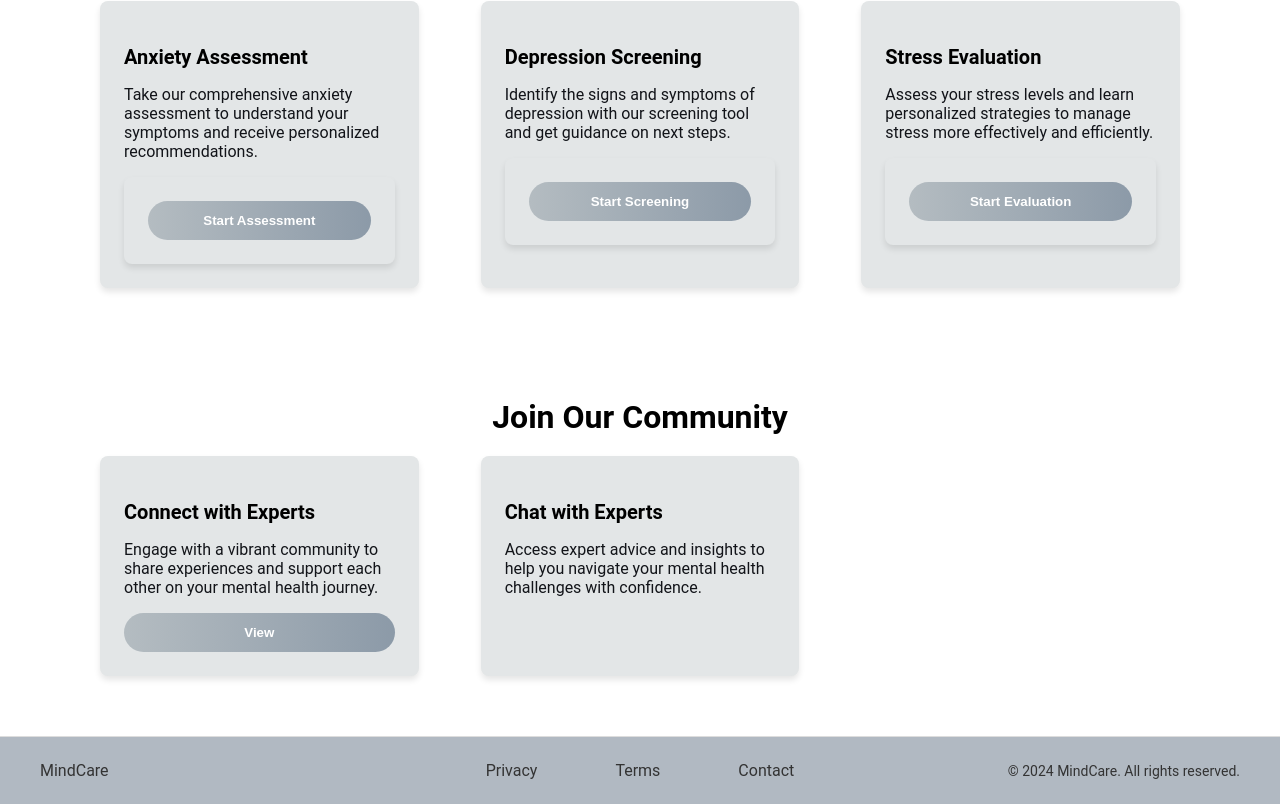
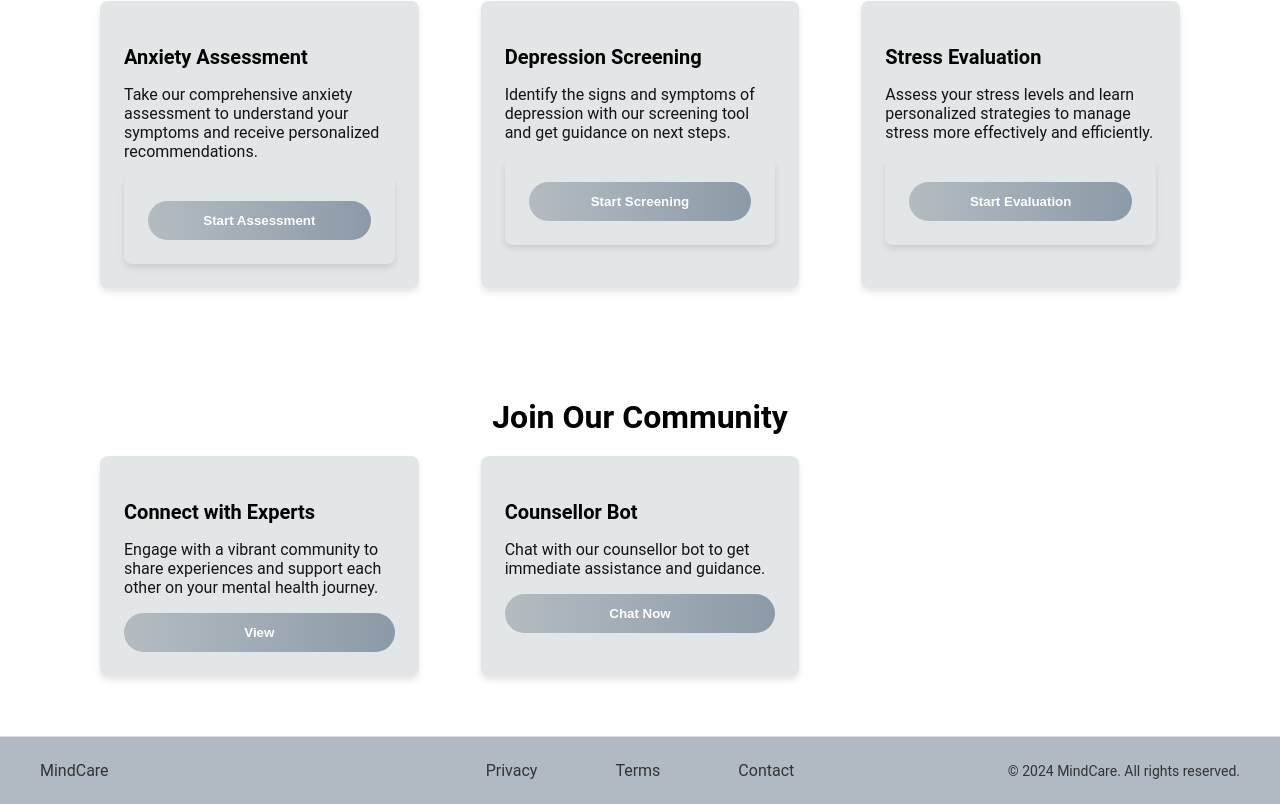
Before and after one commit to sanjoydasjoy/mindcare_javafest, a React (Create React App) app in the folder client/: page / in a window 1280 px wide. Shown: the part 803-1607 px from the top of the page. Built offline with nearby package versions, Linux system fonts and the light colour scheme.

Commit message:
Update Community.js

```diff
--- a/client/src/Components/Community.js
+++ b/client/src/Components/Community.js
@@ -1,14 +1,13 @@
+// src/pages/CommunityFeatures.js
 import React from 'react';
+import { useNavigate } from 'react-router-dom';
 import '../Allcss/CommunityPages/Community.css';
-import { useNavigate } from 'react-router-dom';
-
 
 export default function CommunityFeatures() {
-
   const navigate = useNavigate();
 
   const handleViewClick = () => {
-    navigate('/counsellors');
+    navigate('/counsellor-bot'); // Update this path
   };
 
   return (
@@ -20,15 +19,18 @@ export default function CommunityFeatures() {
           <p className="card-text">
             Engage with a vibrant community to share experiences and support each other on your mental health journey.
           </p>
-          <button className="view-button" onClick={handleViewClick}>
+          <button className="view-button" onClick={() => navigate('/counsellors')}>
             View
           </button>
         </div>
         <div className="card-got">
-          <h3 className="card-title">Chat with Experts</h3>
+          <h3 className="card-title">Counsellor Bot</h3> {/* Update title */}
           <p className="card-text">
-            Access expert advice and insights to help you navigate your mental health challenges with confidence.
+            Chat with our counsellor bot to get immediate assistance and guidance.
           </p>
+          <button className="view-button" onClick={handleViewClick}>
+            Chat Now
+          </button>
         </div>
       </div>
     </section>
```
